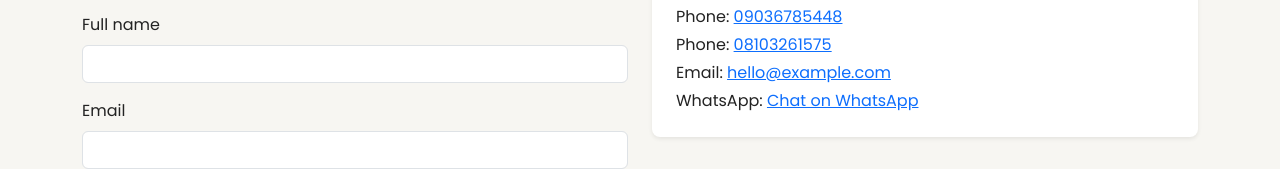
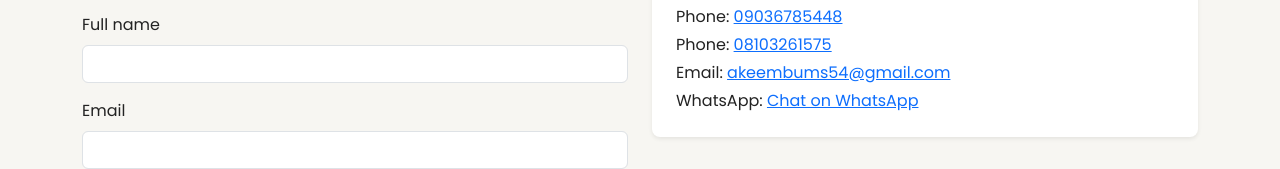
Before and after one commit to VictorEtaduovie/sam-bunmi-prewedding, a plain HTML site: page index.html in a window 1280 px wide. Shown: the part 3192-3361 px from the top of the page. Drawn offline with nearby package versions, Linux system fonts and the light colour scheme.

Commit message:
Update contact email in index.html

```diff
--- a/index.html
+++ b/index.html
@@ -220,7 +220,7 @@
               <h5>Quick Contact</h5>
               <p class="mb-1">Phone: <a href="tel:+2349036785448">09036785448</a></p>
               <p class="mb-1">Phone: <a href="tel:+2348103261575">08103261575</a></p>
-              <p class="mb-1">Email: <a href="mailto:hello@example.com">hello@example.com</a></p>
+              <p class="mb-1">Email: <a href="mailto:akeembums54@gmail.com">akeembums54@gmail.com</a></p>
               <p class="mb-0">WhatsApp: <a target="_blank" href="https://wa.me/2349036785448">Chat on WhatsApp</a></p>
             </div>
           </div>
```
